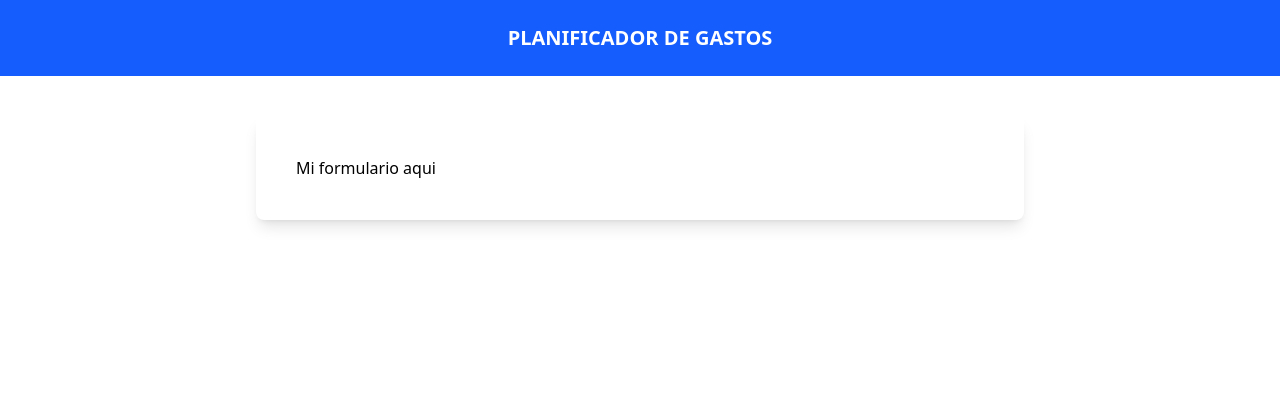
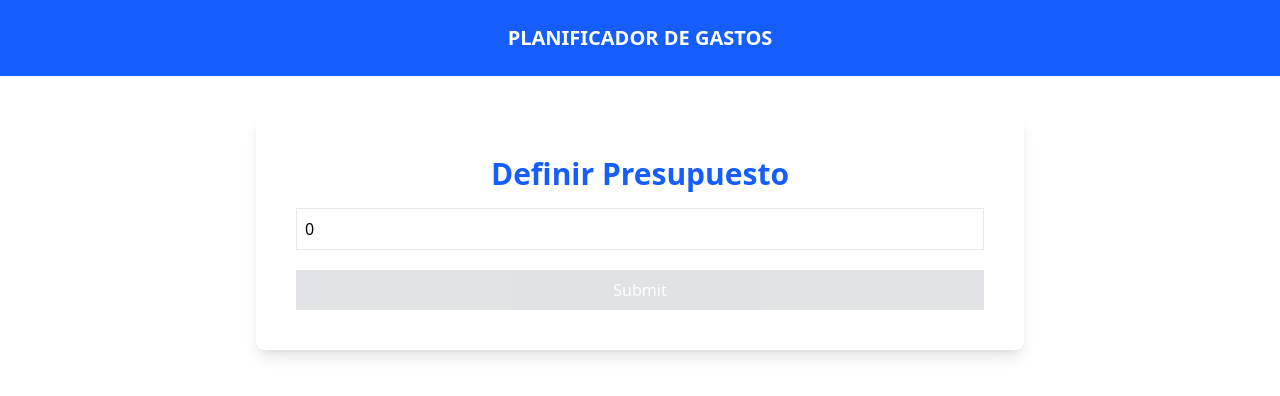
Before and after one commit to DaimerBaron/control-gastos-practice, a React (Vite) app: page / in a window 1280 px wide. Shown: the top 396 px of the page. Built offline with nearby package versions, Linux system fonts and the light colour scheme.

Commit message:
feat: implement BudgeForm component for budget input and validation

```diff
--- a/src/App.tsx
+++ b/src/App.tsx
@@ -1,3 +1,4 @@
+import BudgeFrom from "./components/BudgeForm"
 
 function App() {
 
@@ -7,7 +8,7 @@ function App() {
       <h1 className="uppercase text-white text-center text-xl font-black">Planificador de gastos</h1>
     </header>
     <div className=" max-w-3xl bg-white rounded-lg mx-auto mt-10 shadow-lg p-10">
-      <p>Mi formulario aqui </p>
+      <BudgeFrom/>
     </div>
 
    </>
--- /dev/null
+++ b/src/components/BudgeForm.tsx
@@ -0,0 +1,43 @@
+import React, { useMemo, useState } from "react";
+
+export default function BudgeFrom() {
+  const [budge, setBudge] = useState(0);
+  const handleChange = (e: React.ChangeEvent<HTMLInputElement>) => {
+    setBudge(e.target.valueAsNumber)
+    console.log(isValid)
+
+  }
+
+  const isValid = useMemo(()=>{
+    return isNaN(budge)||budge<=0
+  },[budge])
+
+  return (
+    <>
+      <form className="space-y-5">
+        <div className="gap-y-4 flex flex-col">
+          <label
+            htmlFor="budge"
+            className="text-3xl text-blue-600 font-bold text-center"
+          >
+            Definir Presupuesto
+          </label>
+          <input
+            id="budge"
+            type="number"
+            className="w-full bg-white border border-gray-200 focus:border-blue-600 p-2 outline-none"
+            name="budge"
+            placeholder="Define tu presupuesto"
+            value={budge}
+            onChange={handleChange}
+          />
+        </div>
+        <input
+          type="submit"
+          className=" disabled:opacity-20 disabled:bg-gray-500 disabled:cursor-not-allowed bg-blue-600 w-full cursor-pointer text-white p-2 hover:bg-blue-700"
+          disabled= {isValid}
+        />
+      </form>
+    </>
+  );
+}
```
